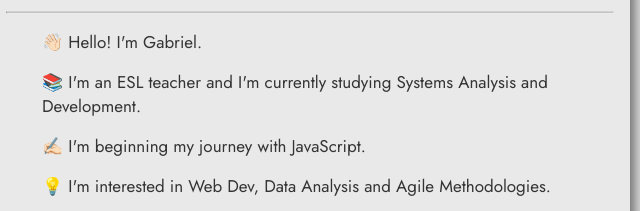
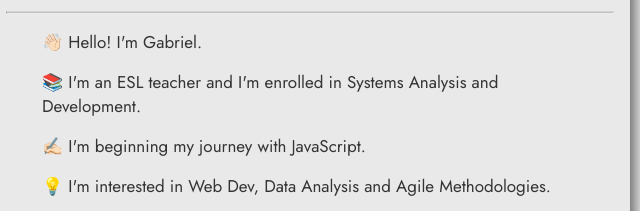
Before and after one commit to GabeNodari/Card, a plain HTML site: page index.html in a window 1280 px wide. Shown: the part 174-385 px from the top of the page, 330-970 px from the left. Drawn offline with Linux system fonts and the light colour scheme.

Commit message:
index.html

```diff
--- a/index.html
+++ b/index.html
@@ -23,7 +23,7 @@
 <!-- LIST -->
     <div class="list">
         <p>👋🏻 Hello! I'm Gabriel.</p>
-        <p>📚 I'm an ESL teacher and I'm currently studying Systems Analysis and Development.</p>
+        <p>📚 I'm an ESL teacher and I'm enrolled in Systems Analysis and Development.</p>
         <p>✍🏻 I'm beginning my journey with JavaScript.</p>
         <p>💡 I'm interested in Web Dev, Data Analysis and Agile Methodologies.</p>
         <p>📧 If you want to contact me, check my LinkedIn and Github profiles:</p>
```
